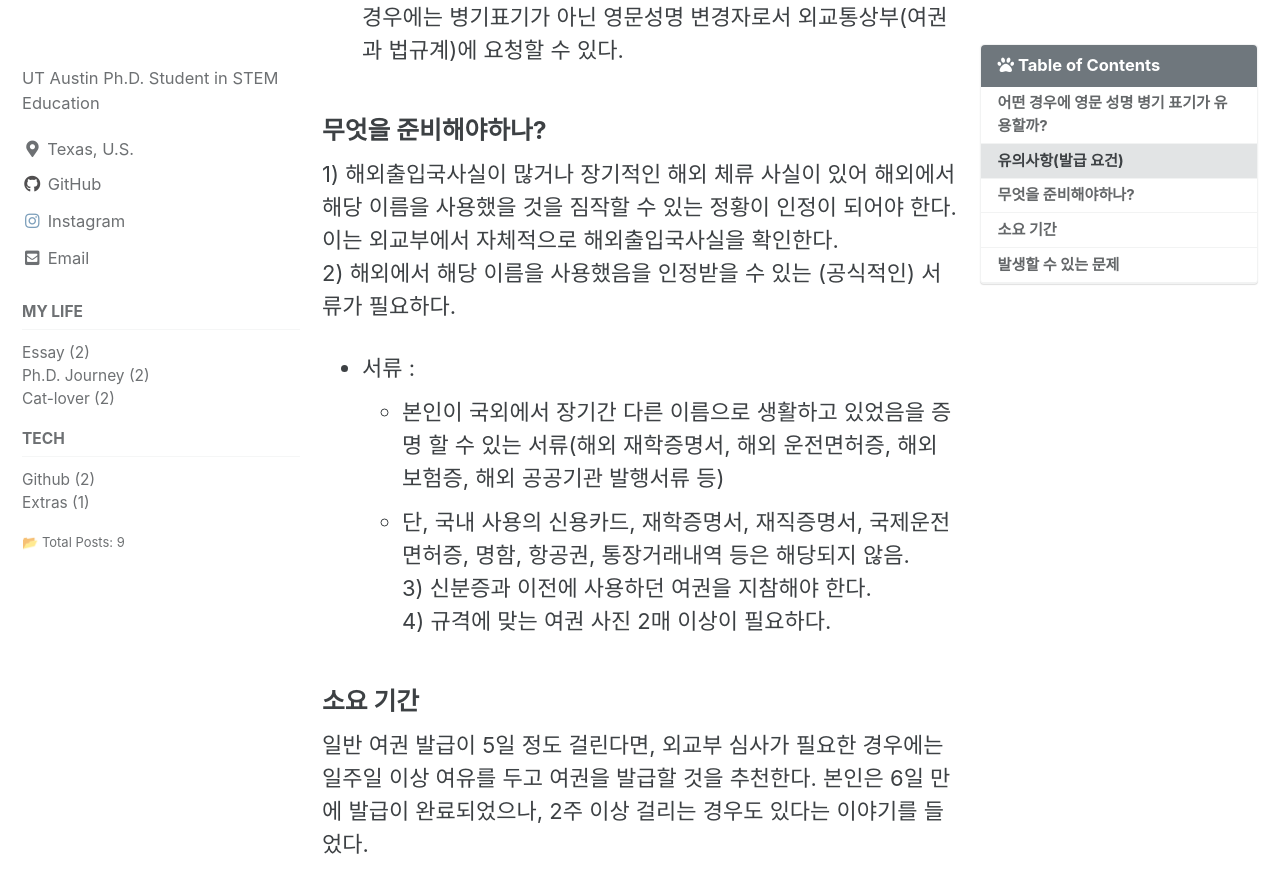
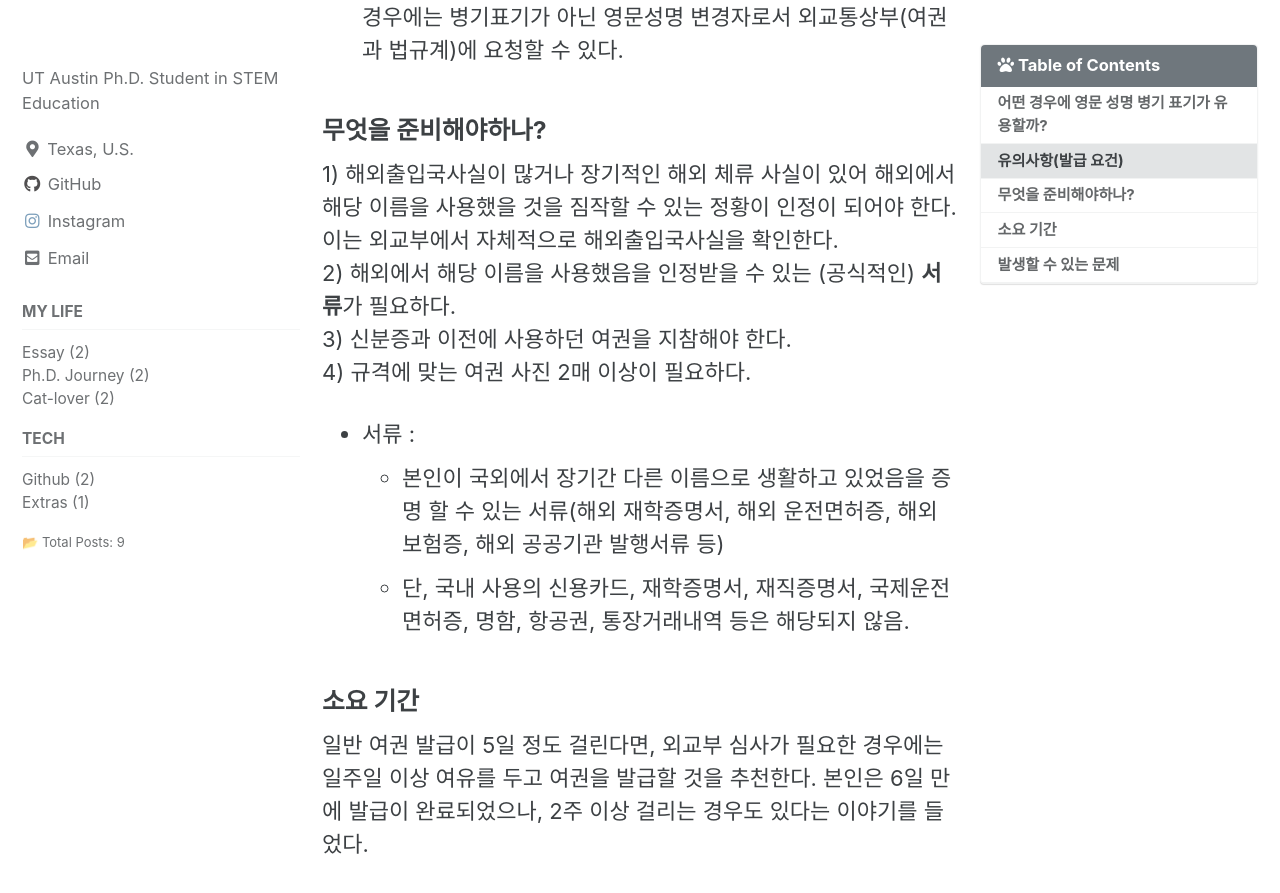
Before and after one commit to HakeoungLee/HakeoungLee.github.io, a Jekyll site: the page built from _posts/2021-05-09-passportname.md, in a window 1280 px wide and 900 px high, scrolled down 1362 px. Shown: the top 893 px of the window. Built offline with Jekyll 4.4.1, drawn with Linux system fonts in a browser that asks for light colours; cached includes are drawn as plain includes; comment, search, counter and statistics services are not loaded.

```diff
--- a/_posts/2021-05-09-passportname.md
+++ b/_posts/2021-05-09-passportname.md
@@ -37,12 +37,13 @@ title:  "한국 여권에 영문 성명 넣기 (middle name 병기)"
 ### 무엇을 준비해야하나?
 
 1) 해외출입국사실이 많거나 장기적인 해외 체류 사실이 있어 해외에서 해당 이름을 사용했을 것을 짐작할 수 있는 정황이 인정이 되어야 한다. 이는 외교부에서 자체적으로 해외출입국사실을 확인한다.
-2) 해외에서 해당 이름을 사용했음을 인정받을 수 있는 (공식적인) 서류가 필요하다.
+2) 해외에서 해당 이름을 사용했음을 인정받을 수 있는 (공식적인) **서류**가 필요하다.
+3) 신분증과 이전에 사용하던 여권을 지참해야 한다.
+4) 규격에 맞는 여권 사진 2매 이상이 필요하다.
+
 - 서류 :
   - 본인이 국외에서 장기간 다른 이름으로 생활하고 있었음을 증명 할 수 있는 서류(해외 재학증명서, 해외 운전면허증, 해외 보험증, 해외 공공기관 발행서류 등)
   - 단, 국내 사용의 신용카드, 재학증명서, 재직증명서, 국제운전면허증, 명함, 항공권, 통장거래내역 등은 해당되지 않음.
-3) 신분증과 이전에 사용하던 여권을 지참해야 한다.
-4) 규격에 맞는 여권 사진 2매 이상이 필요하다.
 
 
 ### 소요 기간
```
